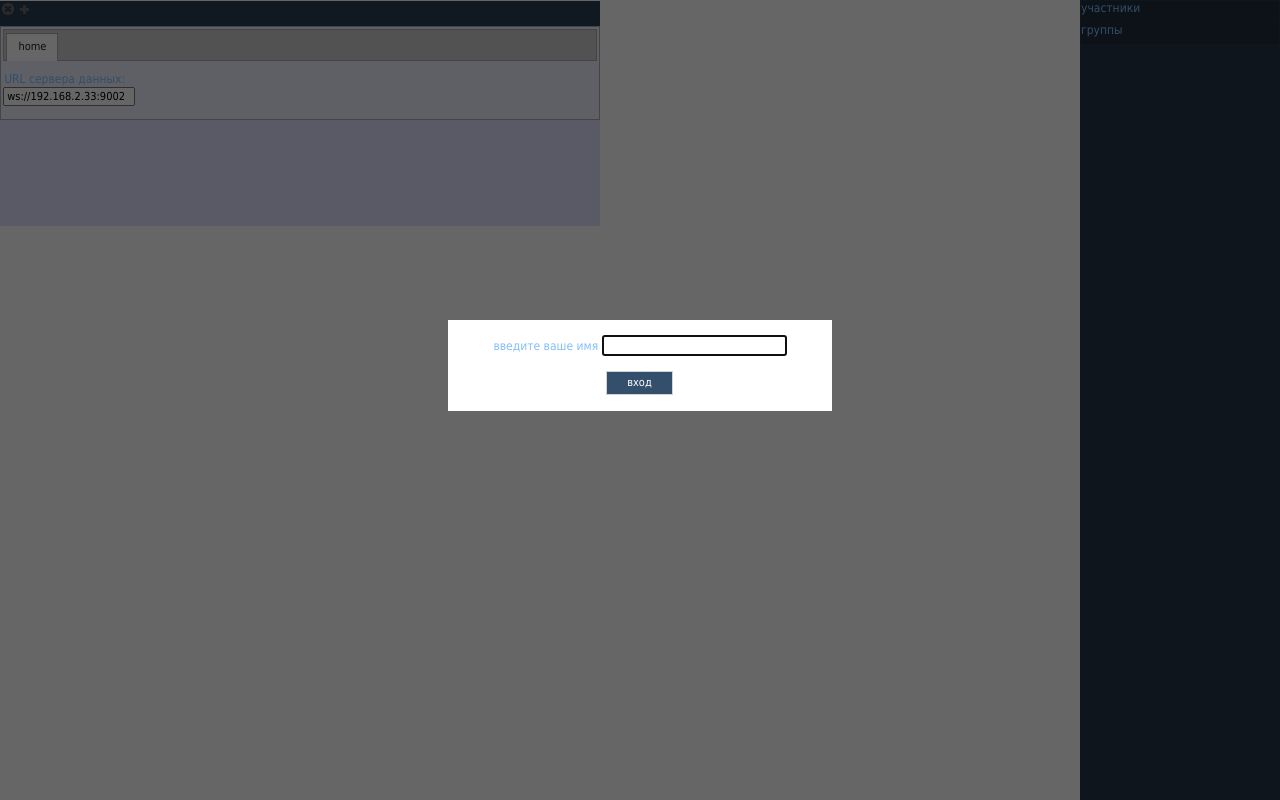
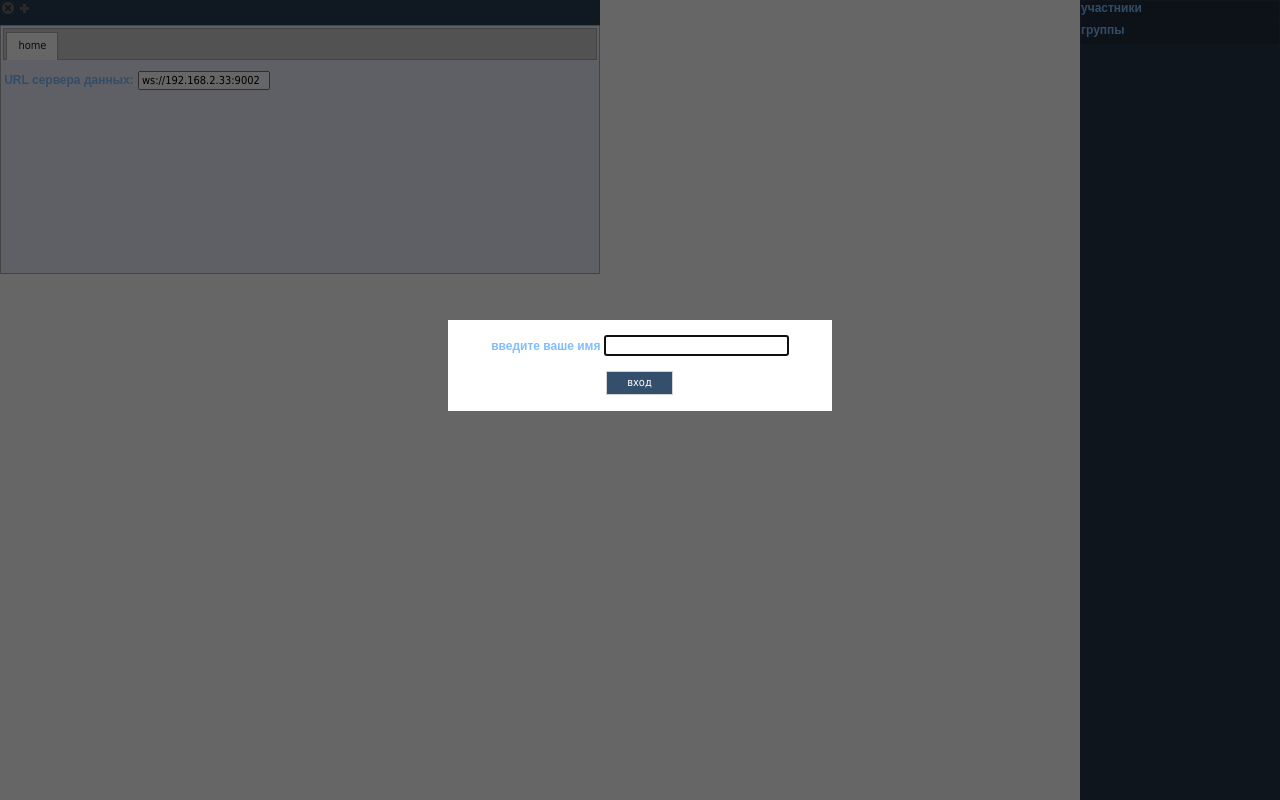
Before and after one commit to klov/sayter, a PHP site: page / in a window 1280 px wide. Run offline with PHP 8.4, Linux system fonts and the light colour scheme; data that the repository does not hold is empty.

Commit message:
поправлены стили ,нечего особого не изменялось

```diff
--- a/strim.css
+++ b/strim.css
@@ -24,3 +24,30 @@
 	visibility:hidden;
 	float:left;
 }
+#home
+{
+	height:100%;
+}
+.lol
+	{
+	color:#81BEFF;
+	font-size:12px;
+	font-family: Arial, Helvetica, sans-serif;
+	font-weight: bold;
+	margin:2px;
+	text-decoration:none;
+	margin:1px;
+
+	}
+.lol_text
+	{
+		font-size:12px;
+	font-family: Arial, Helvetica, sans-serif;
+	font-weight: bold;
+	display:block;
+	margin:3px;
+	}
+.lol input
+			{
+				display:inline;
+			}
--- a/style.css
+++ b/style.css
@@ -1,5 +1,15 @@
 @charset "utf-8";
 /* CSS Document */
+.connect_status_on
+{
+	float:right;
+	color:#88E0FF;
+}
+.connect_status_off
+{
+	float:right;
+	color:#EA1714;
+}
 .main_area
 {
 	float:right;
@@ -50,20 +60,7 @@
 	background-color:#1D2B3B;
 	display:none;
 	}
-.lol
-	{
-	color:#81BEFF;
-	font-size:12px;
-	font-family:Tahoma, Geneva, sans-serif;
-	display:block;
-	text-decoration:none;
-	margin:1px;
-	font-weight:400;
-	}
-.lol input
-			{
-				display:inline;
-			}
+
 	.button
 		{
 		float:left;
```
